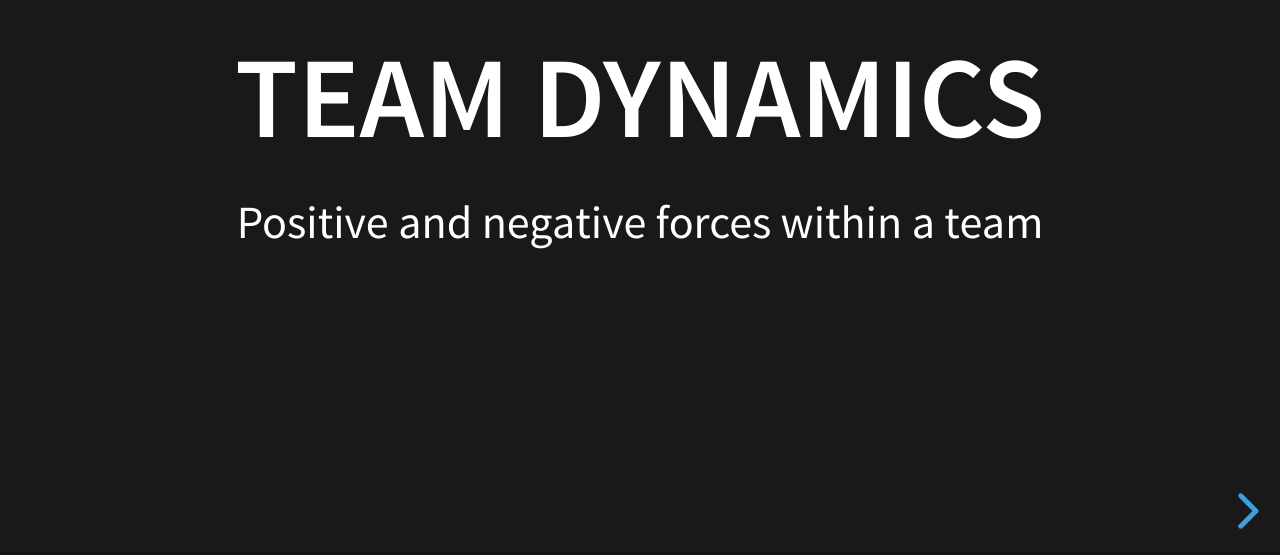
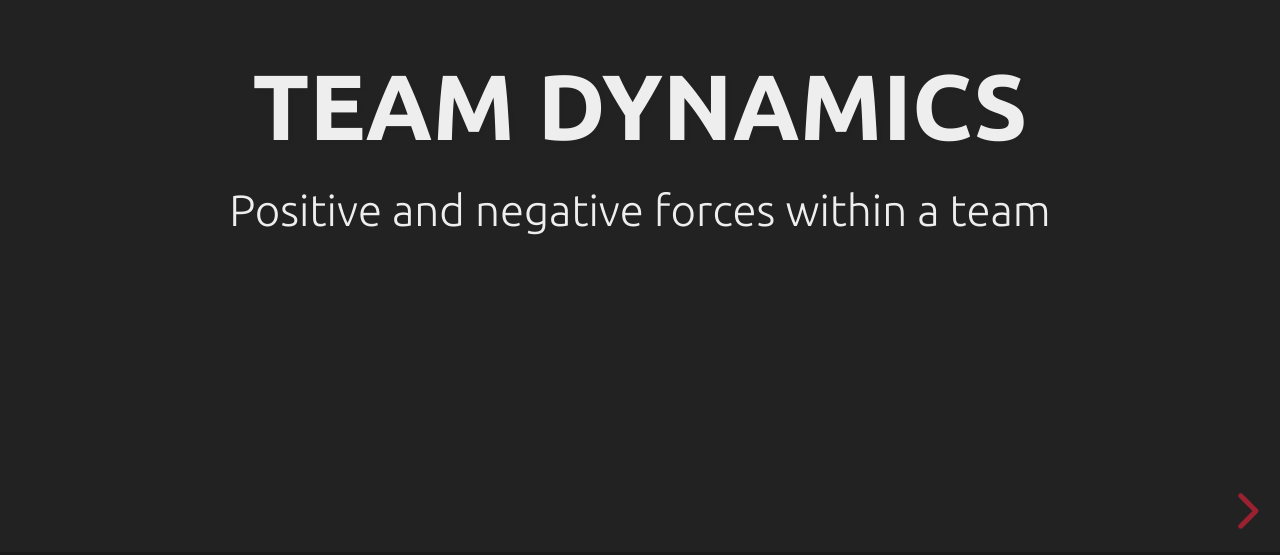
Before and after one commit to BJORN-VINTHER/soft-values-presentation, a website: page index.html in a window 1280 px wide. Shown: the part 245-800 px from the top of the page. Drawn offline with Linux system fonts and the light colour scheme.

Commit message:
change theme

```diff
--- a/index.html
+++ b/index.html
@@ -8,7 +8,7 @@
 
 		<link rel="stylesheet" href="dist/reset.css">
 		<link rel="stylesheet" href="dist/reveal.css">
-		<link rel="stylesheet" href="dist/theme/black.css">
+		<link rel="stylesheet" href="dist/theme/blood.css">
 
 		<!-- Theme used for syntax highlighted code -->
 		<link rel="stylesheet" href="plugin/highlight/monokai.css">
@@ -17,7 +17,7 @@
 		<div class="reveal">
 			<div class="slides">
 				<section>
-					<h1>Team dynamics</h1>
+					<h2>Team dynamics</h2>
 					<p>Positive and negative forces within a team</p>
 				</section>
 
```
